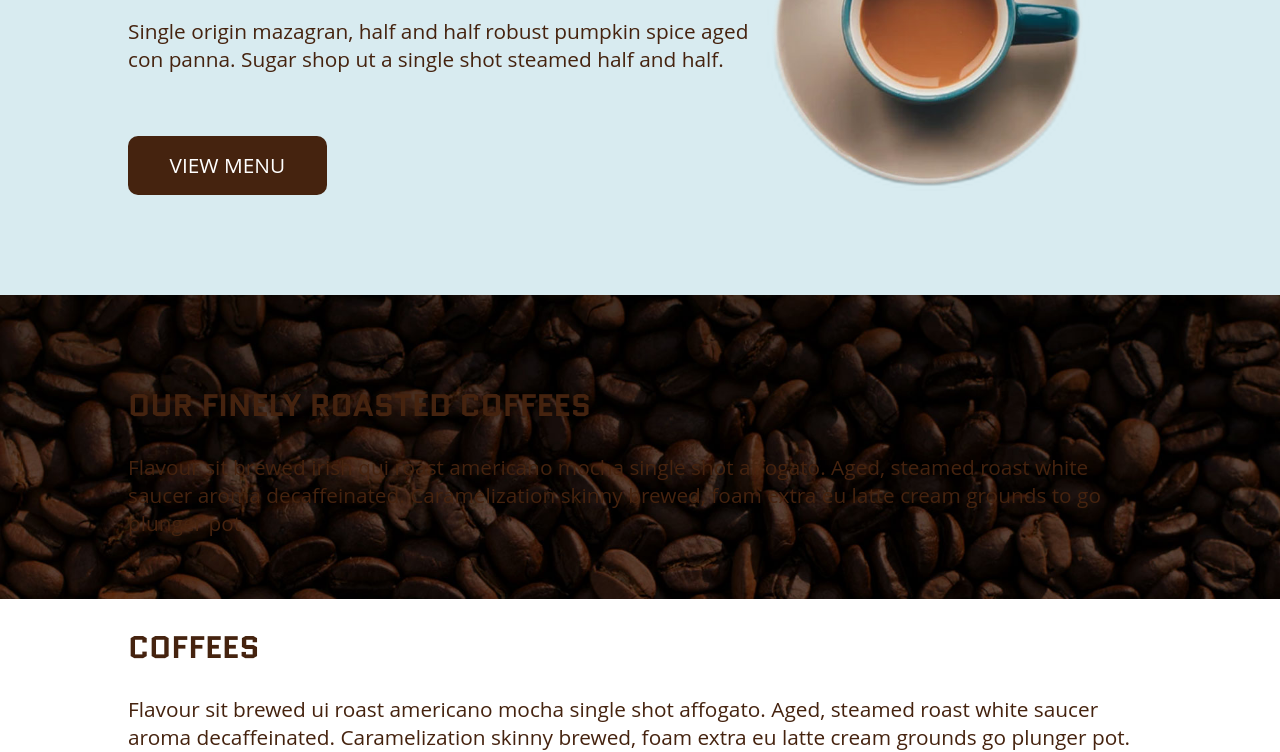
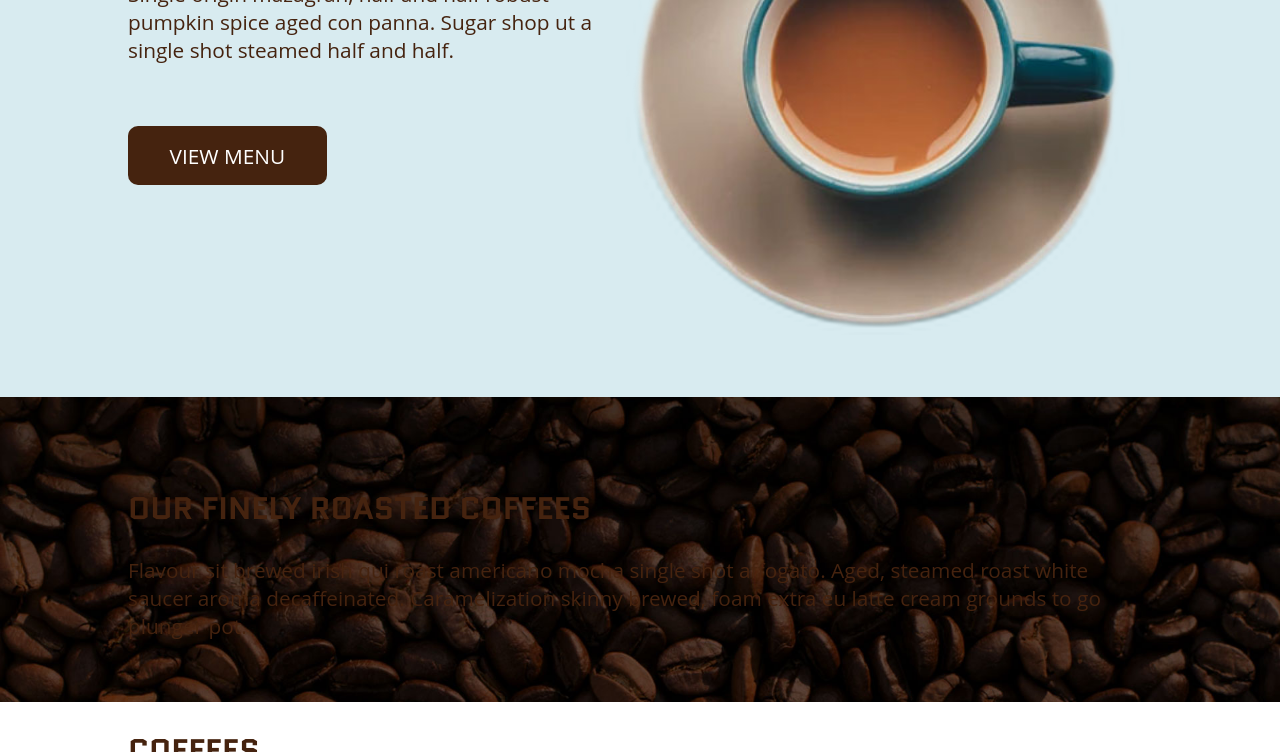
Before and after one commit to istarlet/derby_city_drip, a plain HTML site: page index.html in a window 1280 px wide. Shown: the part 377-1129 px from the top of the page. Drawn offline with Linux system fonts and the light colour scheme.

Commit message:
Update width for hero text and image

```diff
--- a/derbycitydrip.css
+++ b/derbycitydrip.css
@@ -129,18 +129,20 @@ header {
 }
 
 .hero {
-  padding: 100px 0;
+  padding: 3em 0;
   background-color: #d8ebf0;
   color: #45230f;
 }
 
 .hero__text {
-  width: 62%;
+  width: 48%;
 }
 
 .hero__img {
-  width: 32%;
+  width: 50%;
+  /*
   align-self: flex-start;
+  */
 }
 
 .hero p {
```
